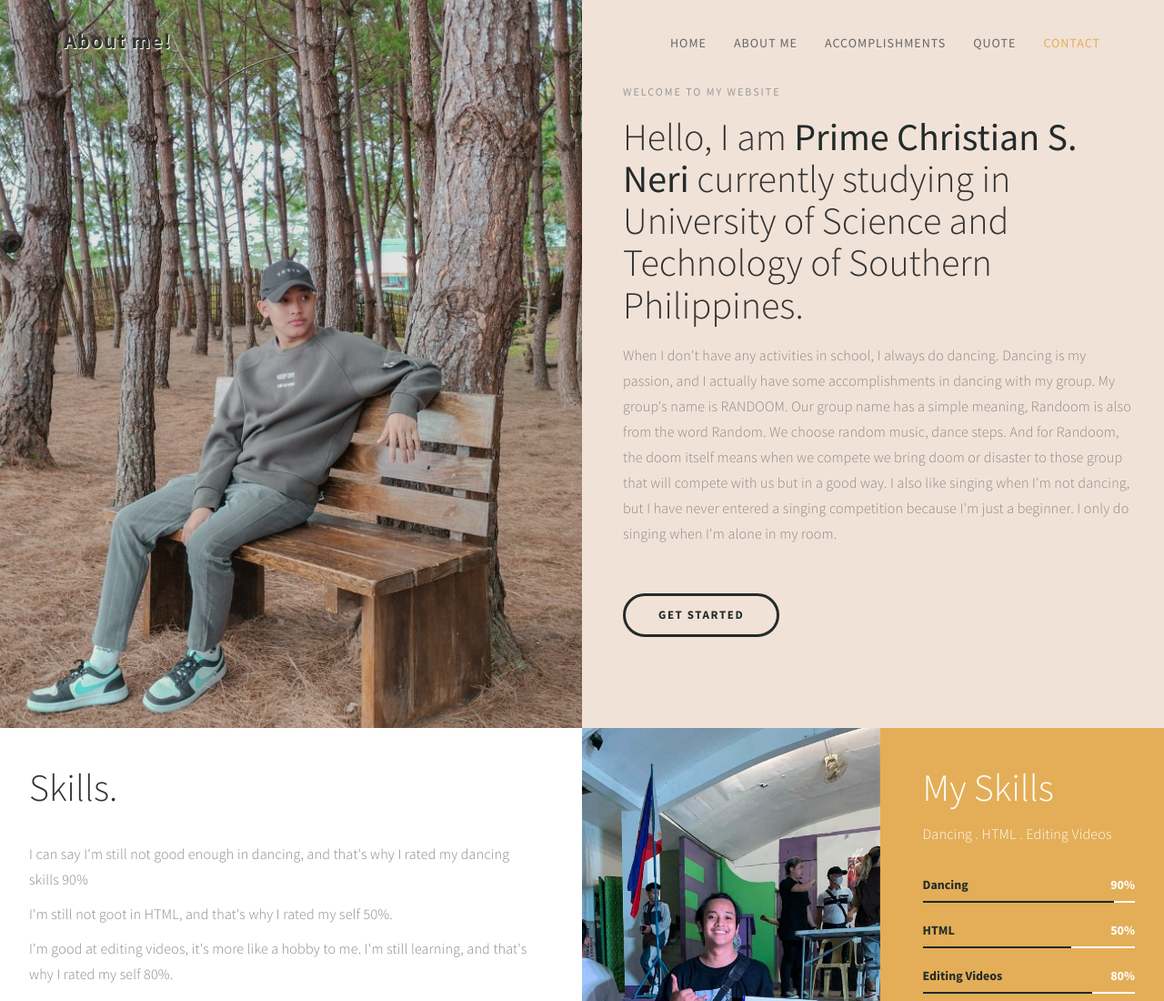
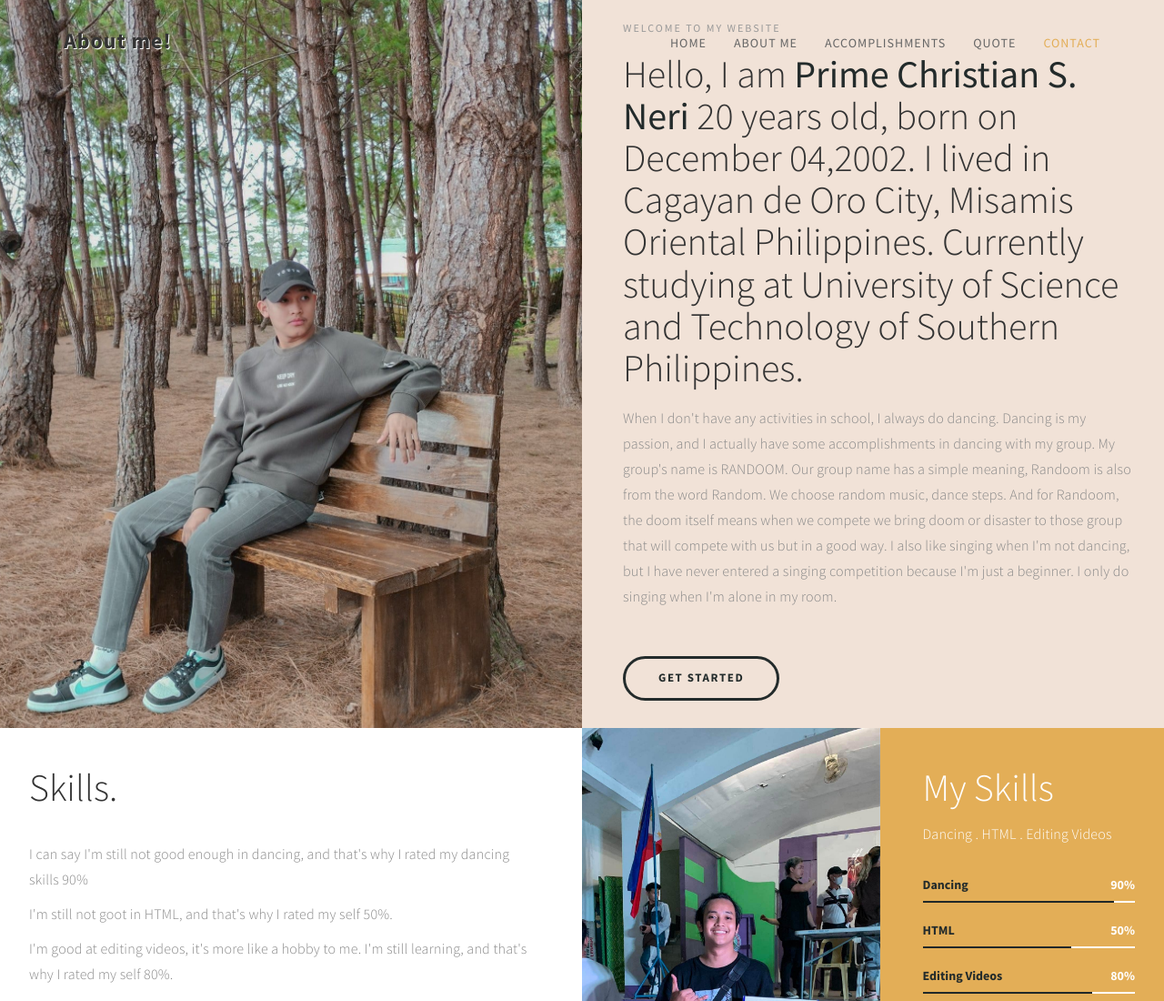
Before and after one commit to Primopaps/Primopaps, a plain HTML site: page index.html in a window 1280 px wide. Shown: the top 1100 px of the page at 91% size. Drawn offline with Linux system fonts and the light colour scheme.

Commit message:
Update index.html

```diff
--- a/index.html
+++ b/index.html
@@ -77,7 +77,7 @@ http://www.templatemo.com/tm-498-stimulus
                     <div class="home-thumb">
                          <div class="section-title">
                               <h4 class="wow fadeInUp" data-wow-delay="0.3s">welcome to my website</h4>
-                              <h1 class="wow fadeInUp" data-wow-delay="0.6s">Hello, I am <strong>Prime Christian S. Neri</strong> currently studying in University of Science and Technology of Southern Philippines.</h1>
+                              <h1 class="wow fadeInUp" data-wow-delay="0.6s">Hello, I am <strong>Prime Christian S. Neri</strong> 20 years old, born on December 04,2002. I lived in Cagayan de Oro City, Misamis Oriental Philippines. Currently studying at University of Science and Technology of Southern Philippines.</h1>
                               <p class="wow fadeInUp" data-wow-delay="0.9s">When I don't have any activities in school, I always do dancing. Dancing is my passion, and I actually have some accomplishments in dancing with my group. My group's name is RANDOOM. Our group name has a simple meaning, Randoom is also from the word Random. We choose random music, dance steps. And for Randoom, the doom itself means when we compete we bring doom or disaster to those group that will compete with us but in a good way. I also like singing when I'm not dancing, but I have never entered a singing competition because I'm just a beginner. I only do singing when I'm alone in my room.</p>
 
                               <a href="#about" class="wow fadeInUp smoothScroll section-btn btn btn-success" data-wow-delay="1.4s">Get Started</a>
```
